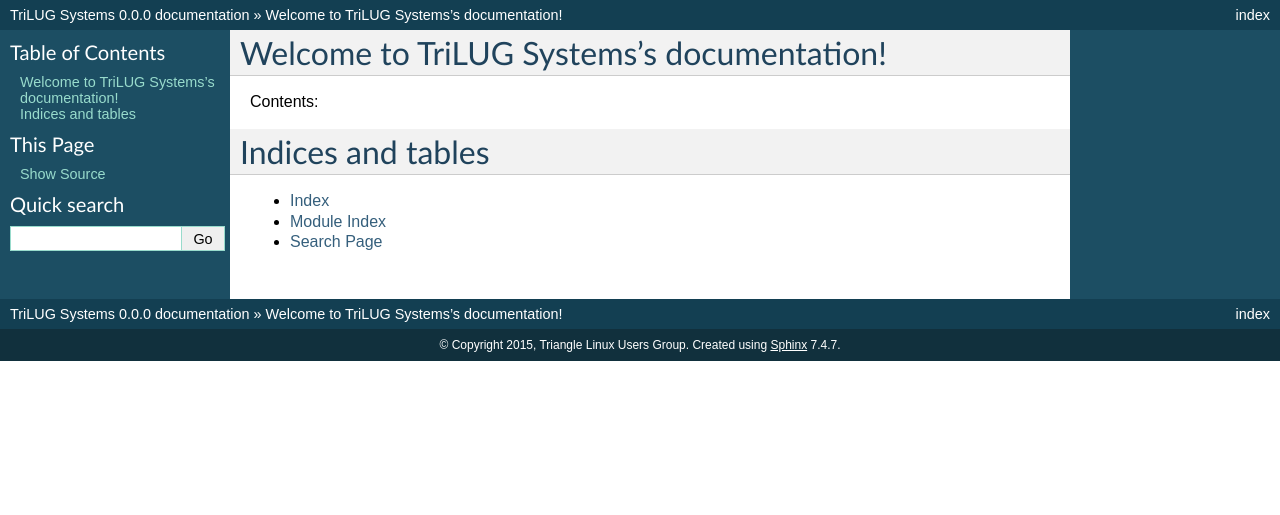
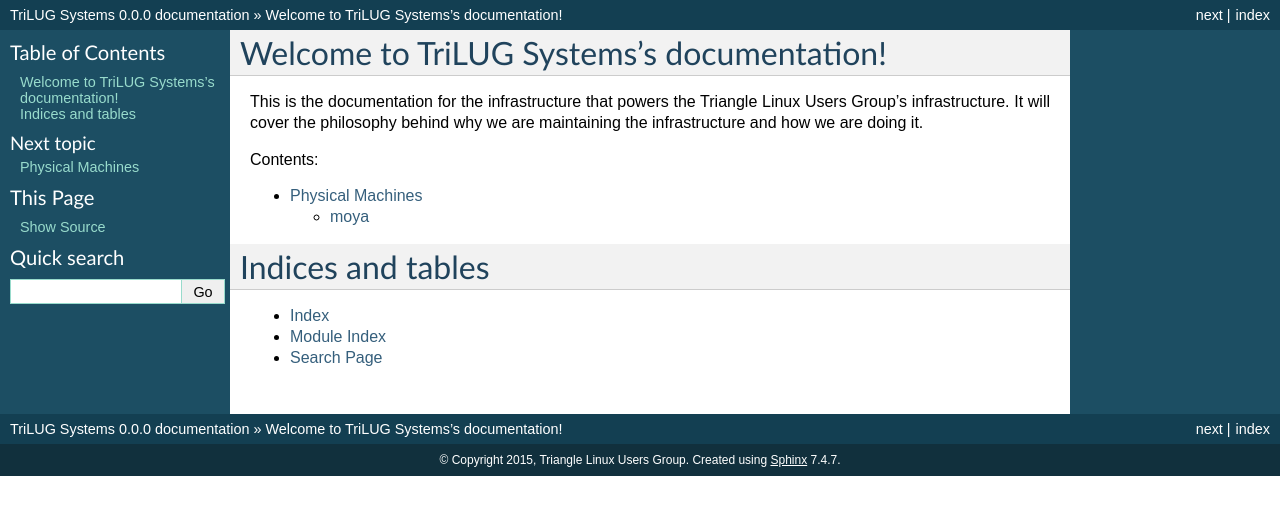
Before and after one commit to trilug/ansible-playbooks, a Sphinx documentation site: the page built from doc/index.rst, in a window 1280 px wide. Shown: the top 515 px of the page. Built offline with Sphinx 7.4.7, drawn with Linux system fonts in a browser that asks for light colours.

Commit message:
Begin writing documentation
Add a brief introduction to the documentation and a page to document the
setup of moya.

This is basic information we need and is a seed that we can build the
rest of the documentation around.

```diff
--- a/doc/index.rst
+++ b/doc/index.rst
@@ -6,11 +6,17 @@
 Welcome to TriLUG Systems's documentation!
 ==========================================
 
+This is the documentation for the infrastructure that powers the
+Triangle Linux Users Group's infrastructure. It will cover the
+philosophy behind why we are maintaining the infrastructure and how we
+are doing it.
+
 Contents:
 
 .. toctree::
    :maxdepth: 2
 
+   machines
 
 
 Indices and tables
```
Also changed, not shown: doc/machines.rst (added, +7 -0 lines).
